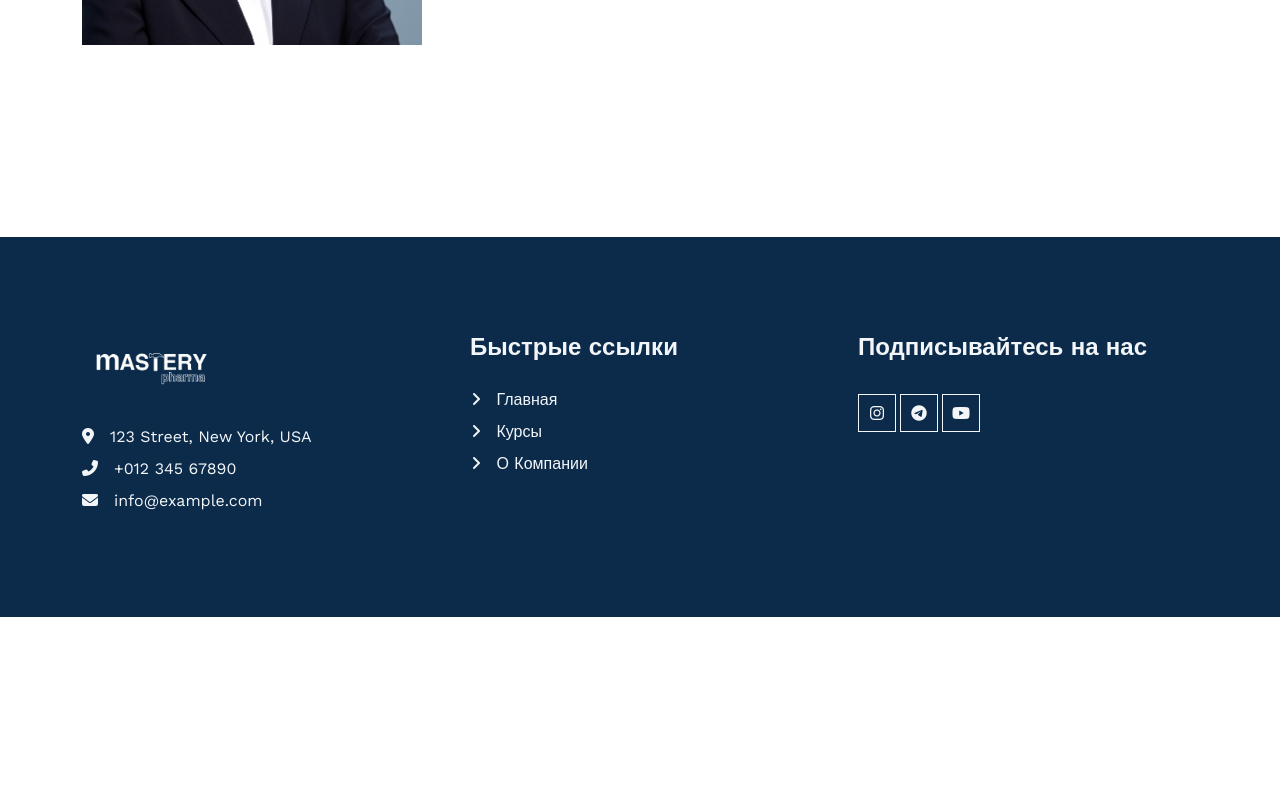
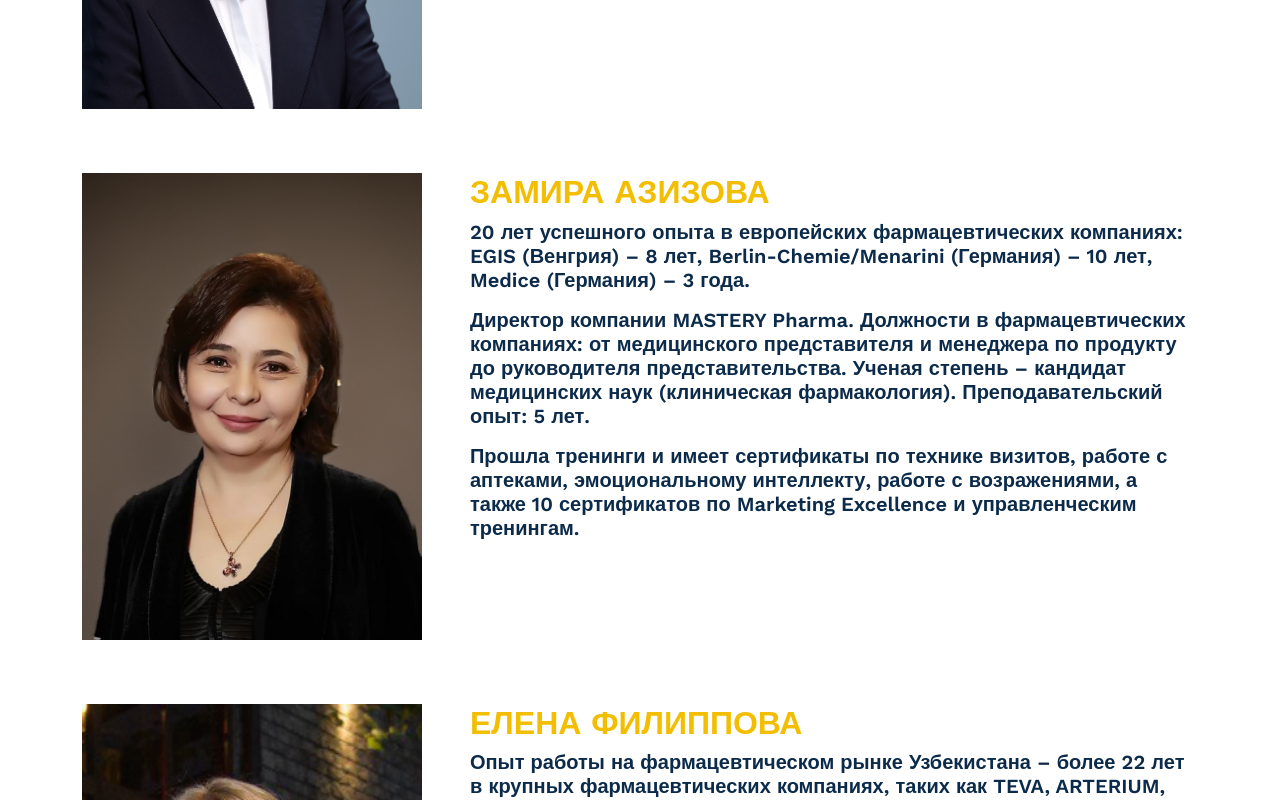
Before and after one commit to JovliyevOlim/masteryPharma, a React (Vite) app: page /team/1 in a window 1280 px wide. Shown: the part 960-1760 px from the top of the page. Before the commit the page ends 1577 px from the top, so only its background shows below. Built offline with nearby package versions, Linux system fonts and the light colour scheme; some icons are missing.

Commit message:
teachers

```diff
--- a/src/assets/data/teacher.js
+++ b/src/assets/data/teacher.js
@@ -1,29 +1,31 @@
-import i18next from 'i18next';
 import team1 from '../img/teacher1.png'
 import team2 from '../img/teacher2.png'
 import team3 from '../img/teacher3.png'
 import team4 from '../img/teacher4.png'
 
-const teachers = [
+export const teachers = [
     {
         id: 1,
         img: team1,
+        name: 'trainer1',
+        info: ['teacherOneBodyOne', "teacherOneBodyTwo", "teacherOneBodyThree"],
     },
     {
         id: 2,
         img: team2,
+        name: 'trainer2',
+        info: ['teacherTwoBodyOne', "teacherTwoBodyTwo", "teacherTwoBodyThree"],
     },
     {
         id: 3,
         img: team3,
+        name: 'trainer3',
+        info: ['teacherThreeBodyOne', "teacherThreeBodyTwo", "teacherThreeBodyThree", "teacherThreeBodyFour"],
     },
     {
         id: 4,
         img: team4,
+        name: 'trainer4',
+        info: ['teacherFourBodyOne', "teacherFourBodyTwo", "teacherFourBodyThree", "teacherFourBodyFour", "teacherFourBodyFive"],
     }
 ]
-
-export function getTeachersById(id) {
-    const teacher = teachers.find((teacher) => teacher.id == id)
-    return teacher
-}
--- /dev/null
+++ b/src/components/CourseHeader.jsx
@@ -0,0 +1,24 @@
+import React from 'react';
+import {useTranslation} from "react-i18next";
+
+function CourseHeader() {
+    const {t, i18n} = useTranslation();
+
+    return (
+        <>
+            <div
+                className="text-center mx-auto mb-5"
+                data-aos="fade-up"
+                data-aos-duration={'500'}
+                style={{maxWidth: '800px'}}
+            >
+                <h6 className="text-primary text-uppercase mb-2">{t("ourWays")}</h6>
+                <h2 className="mb-4">
+                    {t("ourWaysAbout")}
+                </h2>
+            </div>
+        </>
+    );
+}
+
+export default CourseHeader;
--- a/src/components/FeaturesStart.jsx
+++ b/src/components/FeaturesStart.jsx
@@ -19,9 +19,9 @@ const WhyChooseUs = () => {
                          data-aos="fade-up"
                          data-aos-delay={'100'}>
                         <h6 className="text-primary text-uppercase mb-2">{t("whyChoose")}</h6>
-                        <h4 className="mb-4">
+                        <h2 className="mb-4">
                             {t("aboutCompany")}:
-                        </h4>
+                        </h2>
                         <p className="mb-5">
                             {t("aboutCompanyBody")}
                         </p>
--- a/src/components/layout/Footer.jsx
+++ b/src/components/layout/Footer.jsx
@@ -16,15 +16,18 @@ const Footer = () => {
                         <h2 className="text-primary mb-4">
                             <img src={logoDark} width={140} height={52} className='img-fluid' alt="logo"/>
                         </h2>
-                        <p className="mb-2">
-                            <i className="fa fa-map-marker-alt me-3"></i>123 Street, New York, USA
-                        </p>
-                        <p className="mb-2">
-                            <i className="fa fa-phone-alt me-3"></i>+012 345 67890
-                        </p>
-                        <p className="mb-2">
-                            <i className="fa fa-envelope me-3"></i>info@example.com
-                        </p>
+                        <a href="tel:+998 93 590 93 39" className={'text-white'}>
+                            <p className="mb-2">
+                                <i className="fa fa-phone-alt me-3"></i>+998 93 590 93 39
+                            </p>
+                        </a>
+                        <a href="mailto:z.azizova@mastery-pharma.uz" className={'text-white'}>
+                            <p className="mb-2">
+                                <i className="fa fa-envelope me-3"></i>z.azizova@mastery-pharma.uz
+                            </p>
+                        </a>
+
+
                     </div>
 
                     {/* Quick Links */}
--- a/src/pages/Courses.jsx
+++ b/src/pages/Courses.jsx
@@ -2,6 +2,8 @@ import React from 'react';
 import PageHeader from "../components/PageHeader.jsx";
 import CourseStart from "../components/CourseStart.jsx";
 import {useTranslation} from "react-i18next";
+import CourseHeader from "../components/CourseHeader.jsx";
+import CourseDirections from "../components/CourseDirections.jsx";
 
 function Courses(props) {
     const {t, i18n} = useTranslation();
@@ -9,7 +11,13 @@ function Courses(props) {
     return (
         <>
             <PageHeader title={t('courses')}/>
-            <CourseStart/>
+            <div className="container-xxl courses my-6 py-6 pb-0">
+                <div className="container">
+                    <CourseHeader/>
+                    <CourseDirections/>
+                    <CourseStart/>
+                </div>
+            </div>
         </>
     );
 }
--- a/src/pages/HomePage.jsx
+++ b/src/pages/HomePage.jsx
@@ -6,6 +6,9 @@ import TestEmotional from "../components/TestEmotional.jsx";
 import CoursesSection from "../components/CourseStart.jsx";
 import FeaturesStart from "../components/FeaturesStart.jsx";
 import Team from "../components/TeamStarts.jsx";
+import CourseHeader from "../components/CourseHeader.jsx";
+import CourseDirections from "../components/CourseDirections.jsx";
+import CourseStart from "../components/CourseStart.jsx";
 
 function HomePage() {
 
@@ -18,7 +21,12 @@ function HomePage() {
             <HeaderCarousel/>
             <Facts/>
             <AboutUs/>
-            <CoursesSection/>
+            <div className="container-xxl courses my-6 py-6 pb-0">
+                <div className="container">
+                    <CourseHeader/>
+                    <CourseStart/>
+                </div>
+            </div>
             <FeaturesStart/>
             <Team/>
             <TestEmotional/>
--- a/src/pages/TeacherDetails.jsx
+++ b/src/pages/TeacherDetails.jsx
@@ -2,28 +2,21 @@ import React from 'react';
 import {useParams} from "react-router-dom";
 import PageHeader from "../components/PageHeader.jsx";
 import {useTranslation} from "react-i18next";
-import {getTeachersById} from "../assets/data/teacher.js";
+import {teachers} from "../assets/data/teacher.js";
 
 function TeacherDetails() {
     const {id} = useParams()
     const {t, i18n} = useTranslation();
 
-    const teacher = getTeachersById(id)
-
-
-    const teacherDetails = [
-        ['teacherOneBodyOne', "teacherOneBodyTwo", "teacherOneBodyThree"],
-        ['teacherTwoBodyOne', "teacherTwoBodyTwo", "teacherTwoBodyThree"],
-        ['teacherThreeBodyOne', "teacherThreeBodyTwo", "teacherThreeBodyThree", "teacherThreeBodyFour"],
-        ['teacherFourBodyOne', "teacherFourBodyTwo", "teacherFourBodyThree", "teacherFourBodyFour", "teacherFourBodyFive"],
-    ]
 
     return (
         <>
             <PageHeader title={t('teacher')}/>
             <div className="container-xxl py-6">
                 <div className="container">
-                    <div className="row g-5">
+                    {
+                        teachers.filter(item => id == item.id).map((teacher, index) =>
+                            <div className="row g-5 mt-3">
                                 {/* Google Maps */}
                                 <div className="col-lg-4"
                                      data-aos="fade-up"
@@ -41,14 +34,46 @@ function TeacherDetails() {
                                 {/* Contact Form */}
                                 <div className="col-lg-8" data-aos="fade-up"
                                      data-aos-delay='0.5s'>
-                            <h2 className="text-primary text-uppercase mb-2">{t(`trainer${id}`)}</h2>
+                                    <h2 className="text-primary text-uppercase mb-2">{t(teacher.name)}</h2>
                                     {
-                                teacherDetails[id - 1].map((item, index) =>
+                                        teacher.info.map((item, index) =>
                                             <h5 key={index} className="mb-3">{t(`${item}`)}</h5>
                                         )
                                     }
                                 </div>
                             </div>
+                        )
+                    }
+                    {
+                        teachers.filter(item => id != item.id).map((teacher, index) =>
+                            <div className="row g-5 mt-3">
+                                {/* Google Maps */}
+                                <div className="col-lg-4"
+                                     data-aos="fade-up"
+                                     data-aos-delay={'0.1s'}
+                                     style={{minHeight: '450px', objectFit: 'cover'}}>
+                                    <div className="position-relative h-100">
+                                        <img
+                                            className="position-relative w-100 h-100"
+                                            src={teacher?.img}
+                                            style={{minHeight: '450px', border: 0}}
+                                        />
+                                    </div>
+                                </div>
+
+                                {/* Contact Form */}
+                                <div className="col-lg-8" data-aos="fade-up"
+                                     data-aos-delay='0.5s'>
+                                    <h2 className="text-primary text-uppercase mb-2">{t(teacher.name)}</h2>
+                                    {
+                                        teacher.info.map((item, index) =>
+                                            <h5 key={index} className="mb-3">{t(`${item}`)}</h5>
+                                        )
+                                    }
+                                </div>
+                            </div>
+                        )
+                    }
                 </div>
             </div>
         </>
```
Also changed, not shown: src/components/CourseStart.jsx (+0 -61 lines). Lines whose indentation alone changed are shown as unchanged.
